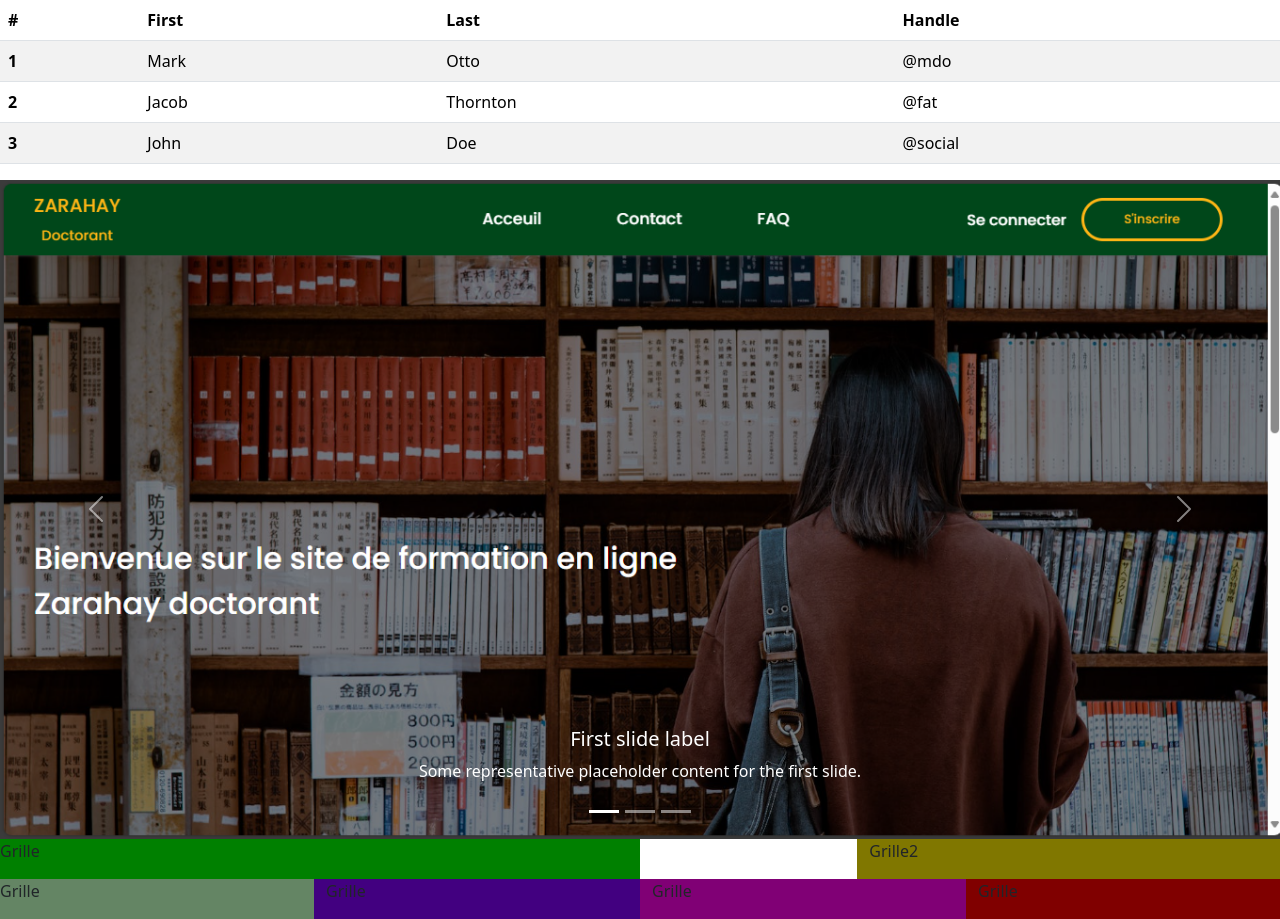
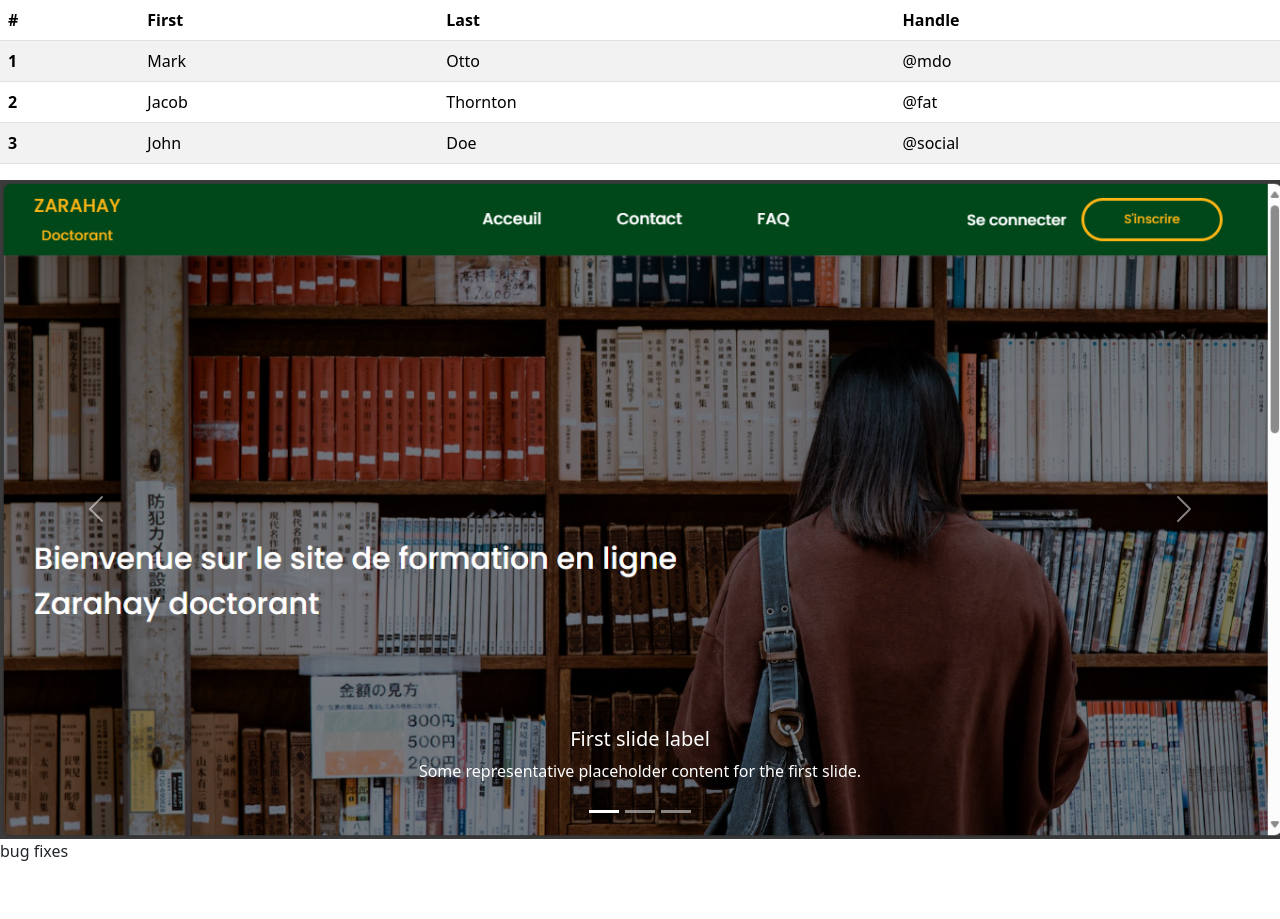
Before and after one commit to Tsiory15/TestProjet, a plain HTML site: page index.html in a window 1280 px wide. After the commit the page ends 863 px from the top, so only its background shows below. Drawn offline with nearby package versions, Linux system fonts and the light colour scheme.

Commit message:
bug fixes

```diff
--- a/index.html
+++ b/index.html
@@ -77,27 +77,8 @@
     <span class="visually-hidden">Next</span>
   </button>
 </div>
-<div class="row">
-    <div class="col-md-6" style="background-color: green;">
-        <p>Grille</p>
-    </div>
-    <div class="offset-md-2 col-md-4" style="background-color: rgb(128, 119, 0);">
-        <p>Grille2</p>
-    </div>
-</div>
-<div class="row">
-    <div class="col-md-3" style="background-color: rgb(100, 133, 100);">
-        <p>Grille</p>
-    </div>
-    <div class="col-md-3" style="background-color: rgb(66, 0, 128);">
-        <p>Grille</p>
-    </div>
-    <div class="col-md-3" style="background-color: rgb(128, 0, 117);">
-        <p>Grille</p>
-    </div>
-    <div class="col-md-3" style="background-color: rgb(128, 0, 0);">
-        <p>Grille</p>
-    </div>
+<div>
+  bug fixes
 </div>
 </body>
 </html>
```
